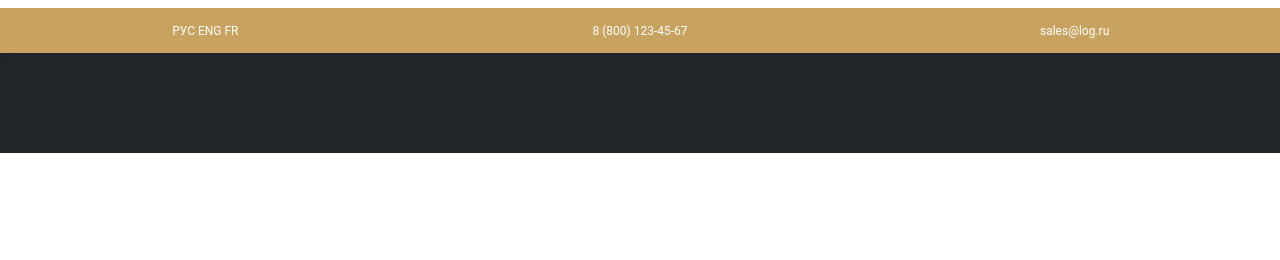
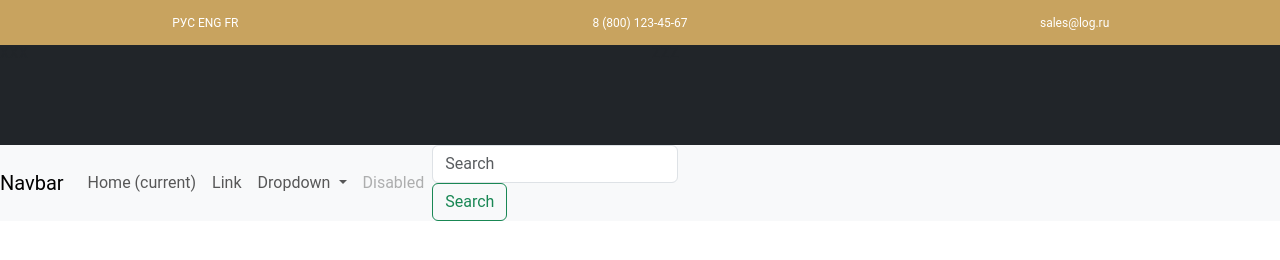
Before and after one commit to i0ji/sm_logistics, a website built with webpack: page src/index.html in a window 1280 px wide. Built offline with nearby package versions, Linux system fonts and the light colour scheme.

Commit message:
local bootstrap connected(without CDN)

```diff
--- a/src/index.html
+++ b/src/index.html
@@ -6,8 +6,7 @@
           content="width=device-width, user-scalable=no, initial-scale=1.0, maximum-scale=1.0, minimum-scale=1.0">
     <meta http-equiv="X-UA-Compatible" content="ie=edge">
     <title>Logistics-model</title>
-    <link href="https://cdn.jsdelivr.net/npm/bootstrap@5.3.0-alpha1/dist/css/bootstrap.min.css" rel="stylesheet" integrity="sha384-GLhlTQ8iRABdZLl6O3oVMWSktQOp6b7In1Zl3/Jr59b6EGGoI1aFkw7cmDA6j6gD" crossorigin="anonymous">
-    <script src="https://cdn.jsdelivr.net/npm/bootstrap@5.3.0-alpha1/dist/js/bootstrap.bundle.min.js" integrity="sha384-w76AqPfDkMBDXo30jS1Sgez6pr3x5MlQ1ZIGZAG+nuZB+EYdgRZgiwxhTBTkF7CXvN" crossorigin="anonymous"></script>
+
 </head>
 
 <body>
@@ -30,5 +29,41 @@
 </nav>
 
 
+<nav class="navbar navbar-expand-lg navbar-light bg-light">
+    <a class="navbar-brand" href="#">Navbar</a>
+    <button class="navbar-toggler" type="button" data-toggle="collapse" data-target="#navbarSupportedContent" aria-controls="navbarSupportedContent" aria-expanded="false" aria-label="Toggle navigation">
+        <span class="navbar-toggler-icon"></span>
+    </button>
+
+    <div class="collapse navbar-collapse" id="navbarSupportedContent">
+        <ul class="navbar-nav mr-auto">
+            <li class="nav-item active">
+                <a class="nav-link" href="#">Home <span class="sr-only">(current)</span></a>
+            </li>
+            <li class="nav-item">
+                <a class="nav-link" href="#">Link</a>
+            </li>
+            <li class="nav-item dropdown">
+                <a class="nav-link dropdown-toggle" href="#" id="navbarDropdown" role="button" data-toggle="dropdown" aria-haspopup="true" aria-expanded="false">
+                    Dropdown
+                </a>
+                <div class="dropdown-menu" aria-labelledby="navbarDropdown">
+                    <a class="dropdown-item" href="#">Action</a>
+                    <a class="dropdown-item" href="#">Another action</a>
+                    <div class="dropdown-divider"></div>
+                    <a class="dropdown-item" href="#">Something else here</a>
+                </div>
+            </li>
+            <li class="nav-item">
+                <a class="nav-link disabled" href="#">Disabled</a>
+            </li>
+        </ul>
+        <form class="form-inline my-2 my-lg-0">
+            <input class="form-control mr-sm-2" type="search" placeholder="Search" aria-label="Search">
+            <button class="btn btn-outline-success my-2 my-sm-0" type="submit">Search</button>
+        </form>
+    </div>
+</nav>
+
 </body>
 </html>
--- a/src/styles/_navbar.scss
+++ b/src/styles/_navbar.scss
@@ -1,6 +1,7 @@
 .navbar {
   font-family: Roboto, sans-serif;
   font-weight: 400;
+  padding: 0;
 
   .navbar__top-block {
     height: 45px;
@@ -23,7 +24,5 @@
     line-height: 16px;
     letter-spacing: 0.05em;
     text-transform: uppercase;
-
-
   }
 }
--- a/src/styles/main.scss
+++ b/src/styles/main.scss
@@ -1,4 +1,5 @@
 // ---------- IMPORT LIST ----------
 @import 'reset';
 @import 'color';
+@import "node_modules/bootstrap/scss/bootstrap";
 @import 'navbar';
```
